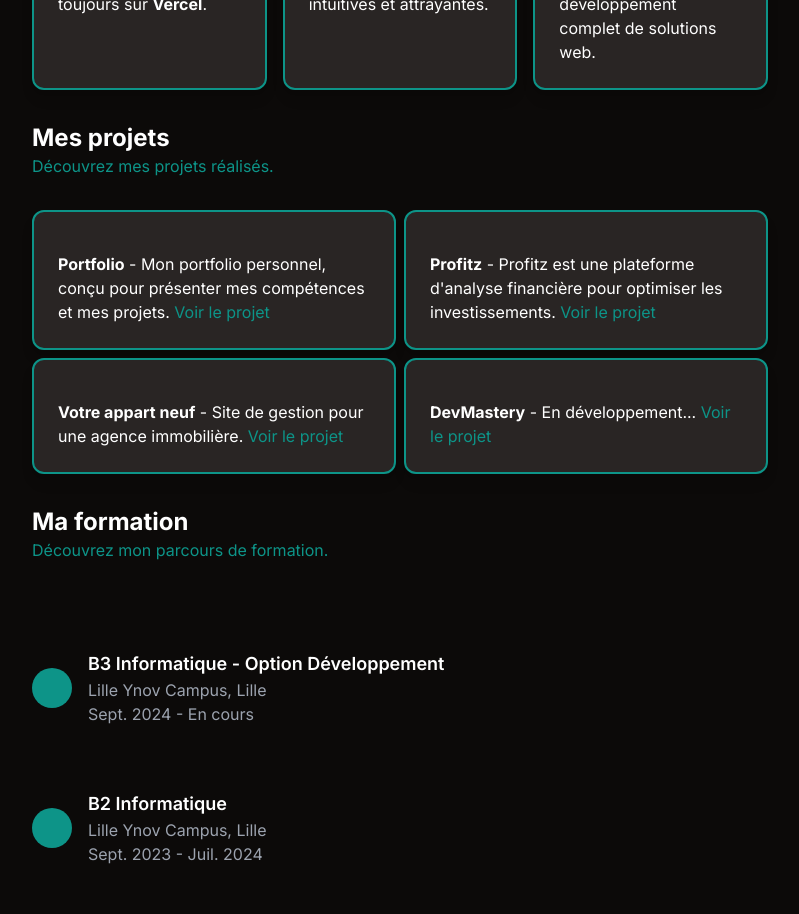
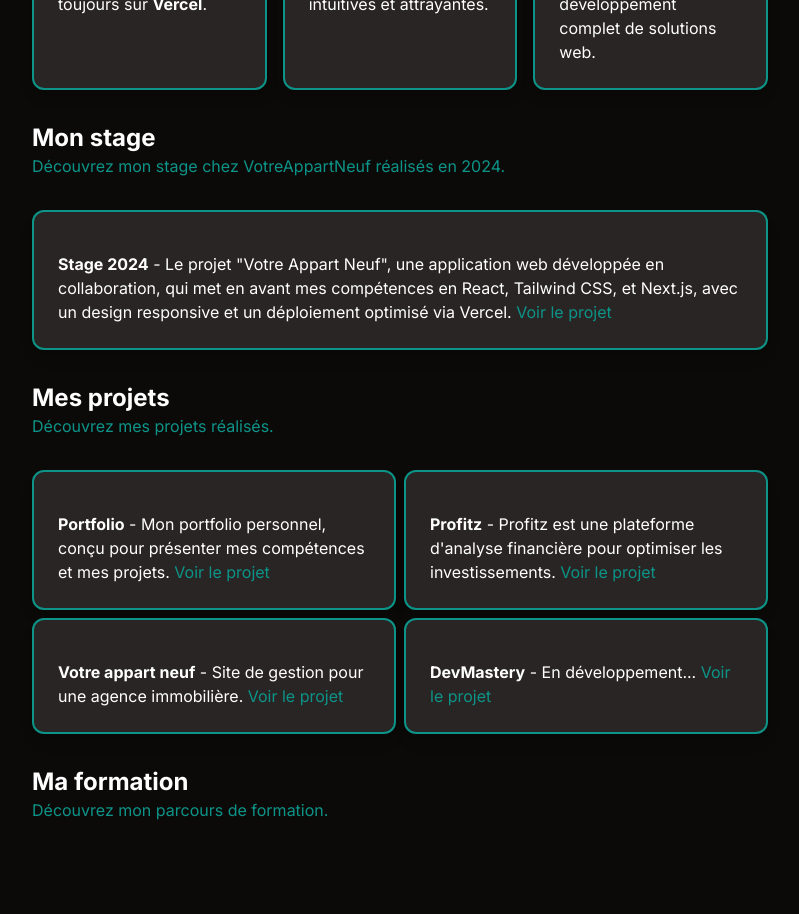
Before and after one commit to TheoSauval/theosauval.github.io, a Next.js app: page / in a window 1280 px wide. Shown: the part 1300-2214 px from the top of the page, without its empty margins (240-1039 px from the left). Built offline with nearby package versions, Linux system fonts and the light colour scheme.

Commit message:
Ajout du stage 2024

```diff
--- a/src/app/page.jsx
+++ b/src/app/page.jsx
@@ -50,11 +50,19 @@ export default function Page() {
           <OriginalCard text={<> Je maîtrise <span className="font-bold">Figma</span> pour la conception de prototypes et d'interfaces utilisateur intuitives et attrayantes.</>} />
           <OriginalCard text={<> Je possède également des compétences en <span className="font-bold">Java</span>, <span className="font-bold">PHP</span>, <span className="font-bold">SQL</span>, <span className="font-bold">HTML</span> et <span className="font-bold">CSS</span> pour le développement complet de solutions web.</>} />
         </div>
+        {/* Stage */}
+        <div id="projects" className="m-auto max-w-3xl px-4">
+          <h2 className='text-2xl font-bold text-white'>Mon stage</h2>
+          <p className='text-teal-600 pb-8'>Découvrez mon stage chez VotreAppartNeuf réalisés en 2024.</p>
+        </div>
+        <div className="m-auto max-w-3xl grid grid-cols-1 md:grid-cols-1 lg:grid-cols-1 gap-2 pb-8 px-4" id="projet">
+          <OriginalCard text={<> <span className="font-bold">Stage 2024</span> - Le projet "Votre Appart Neuf", une application web développée en collaboration, qui met en avant mes compétences en React, Tailwind CSS, et Next.js, avec un design responsive et un déploiement optimisé via Vercel. <a href="https://votre-appart-neuf-or-stage.gitbook.io/stage-ynov" className="text-teal-600">Voir le projet</a></>} />
+        </div>
+        {/* Project */}
         <div id="projects" className="m-auto max-w-3xl px-4">
           <h2 className='text-2xl font-bold text-white'>Mes projets</h2>
           <p className='text-teal-600 pb-8'>Découvrez mes projets réalisés.</p>
         </div>
-        {/* Project */}
         <div className="m-auto max-w-3xl grid grid-cols-1 md:grid-cols-2 lg:grid-cols-2 gap-2 pb-8 px-4" id="projet">
           <OriginalCard text={<> <span className="font-bold">Portfolio</span> - Mon portfolio personnel, conçu pour présenter mes compétences et mes projets. <a href="" className="text-teal-600">Voir le projet</a></>} />
           <OriginalCard text={<> <span className="font-bold">Profitz</span> - Profitz est une plateforme d'analyse financière pour optimiser les investissements. <a href="https://app.profitz.fr/" className="text-teal-600" target='_blanck'>Voir le projet</a></>} />
```
